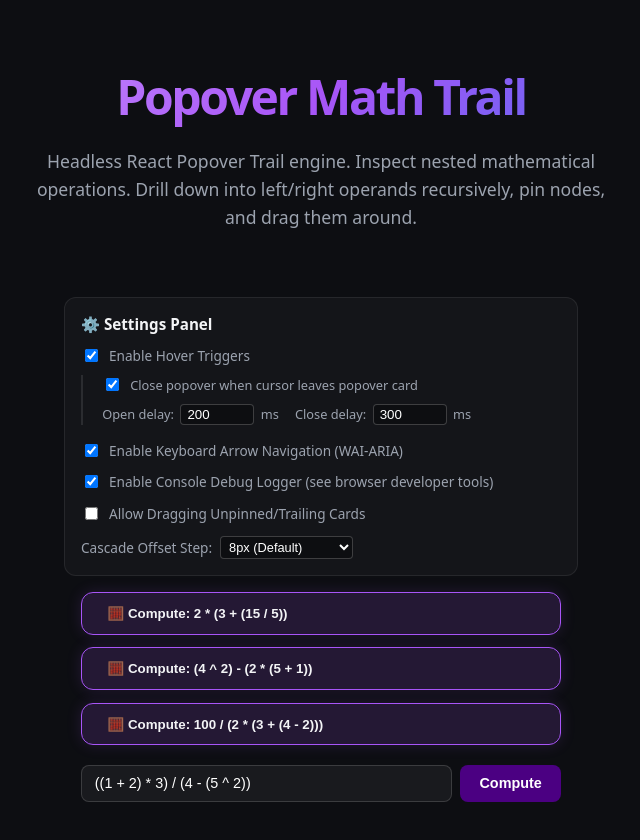
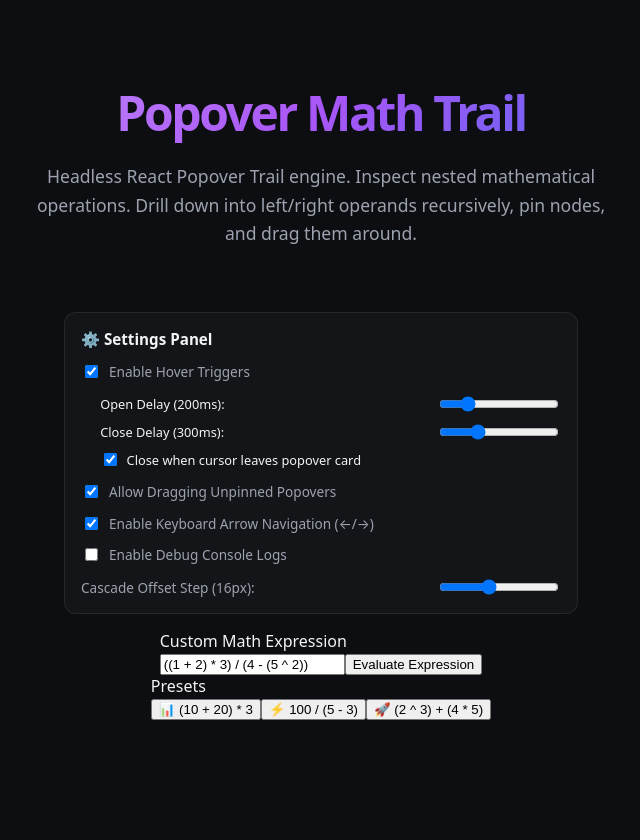
Before and after one commit to HerAnsu/popover-trail, a React (Vite) app: page / in a window 1280 px wide. Both pictures are taken after a click on the label "Enable Hover Triggers". Shown: the top 840 px of the page, without its empty margins (319-959 px from the left). After the commit the page ends 800 px from the top, so only its background shows below. Built offline with nearby package versions, Linux system fonts and the light colour scheme.

Commit message:
refactor: adapt App.tsx demo application to leverage isResolvedEntry, usePopoverHydration, and strict type safety

```diff
--- a/src/App.tsx
+++ b/src/App.tsx
@@ -6,7 +6,8 @@ import {
   usePopoverTrail,
   usePopoverFloating,
   usePopoverActions,
-  PopoverPortal,
+  isResolvedEntry,
+  usePopoverHydration,
   usePopoverNestedTrigger,
   PopoverCardContext,
   type PopoverResolver,
@@ -178,6 +179,7 @@ const PopoverCard = memo(
     hoverCloseOnMouseLeave,
   }: PopoverCardProps) => {
     const [branchInput, setBranchInput] = useState('');
+    const { isLoading, error, reload } = usePopoverHydration<MathData>(entry.key);
 
     const {
       ref,
@@ -217,6 +219,7 @@ const PopoverCard = memo(
 
     return (
       <div
+        id={`popover-card-${entry.key}`}
         ref={ref}
         style={{
           ...style,
@@ -225,6 +228,7 @@ const PopoverCard = memo(
             : {}),
         }}
         role="dialog"
+        aria-modal={!isPinned}
         aria-labelledby={`title-${entry.key}`}
         aria-describedby={entry.ariaDescribedby ? `desc-${entry.key}` : undefined}
         className={clsx(
@@ -246,7 +250,7 @@ const PopoverCard = memo(
             ) : null}
             <div className="popover-header" {...dragHandleProps}>
               <span id={`title-${entry.key}`} className="popover-title">
-                {entry.isLoading ? 'Evaluating...' : entry.data?.title}
+                {isLoading ? 'Evaluating...' : entry.data?.title}
               </span>
               <div className="popover-actions">
                 <button
@@ -271,12 +275,12 @@ const PopoverCard = memo(
             </div>
 
             <div className="popover-body">
-              {entry.isLoading ? (
+              {isLoading ? (
                 <div className="spinner-container">
                   <div className="spinner" />
                   <span>Parsing expression...</span>
                 </div>
-              ) : entry.error ? (
+              ) : error ? (
                 <div
                   style={{
                     color: '#ef4444',
@@ -285,12 +289,12 @@ const PopoverCard = memo(
                     gap: '0.5rem',
                   }}>
                   <div>
-                    <strong>Error:</strong> {entry.error.message}
+                    <strong>Error:</strong> {error.message}
                   </div>
                   <button
                     type="button"
                     className="btn-retry"
-                    onClick={() => actions.retryPopover(entry.key)}
+                    onClick={reload}
                     style={{
                       alignSelf: 'flex-start',
                       padding: '0.2rem 0.6rem',
@@ -304,17 +308,17 @@ const PopoverCard = memo(
                     Retry
                   </button>
                 </div>
-              ) : (
+              ) : isResolvedEntry(entry) ? (
                 <div>
                   <div className="math-expression-display" style={{ marginBottom: '0.8rem' }}>
                     <span className="math-label">Expression:</span>
-                    <code className="math-code">{entry.data?.expression}</code>
+                    <code className="math-code">{entry.data.expression}</code>
                     <div className="math-result" style={{ marginTop: '0.4rem', fontWeight: 700 }}>
-                      Result = <span className="math-value">{entry.data?.value}</span>
+                      Result = <span className="math-value">{entry.data.value}</span>
                     </div>
                   </div>
 
-                  {entry.data?.operator ? (
+                  {entry.data.operator ? (
                     <div
                       className="popover-links"
                       style={{ display: 'flex', flexDirection: 'column', gap: '0.4rem' }}>
@@ -426,7 +430,7 @@ const PopoverCard = memo(
                     </div>
                   </div>
                 </div>
-              )}
+              ) : null}
             </div>
           </PopoverCardContext.Provider>
         </FocusLock>
@@ -490,10 +494,7 @@ function MainContent({
     if (!customRoot.trim()) return;
     void openRootWithResolver(
       customRoot.trim(),
-      {
-        currentTarget: e.currentTarget,
-        stopPropagation: () => {},
-      },
+      e,
       {
         hover: hoverConfig,
         allowDragWhenUnpinned,
@@ -548,88 +549,67 @@ function MainContent({
           />
           Enable Hover Triggers
         </label>
-
-        {hoverEnabled ? (
+        {hoverEnabled && (
           <div
             style={{
+              paddingLeft: '1.2rem',
               display: 'flex',
               flexDirection: 'column',
-              gap: '0.6rem',
-              paddingLeft: '1.2rem',
-              borderLeft: '2px solid rgba(255, 255, 255, 0.1)',
-              marginTop: '-0.2rem',
-              marginBottom: '0.2rem',
-              pointerEvents: 'auto',
+              gap: '0.5rem',
+              fontSize: '0.8rem',
             }}>
+            <label style={{ display: 'flex', justifyContent: 'space-between', alignItems: 'center' }}>
+              <span>Open Delay ({hoverOpenDelay}ms):</span>
+              <input
+                type="range"
+                min="0"
+                max="1000"
+                step="50"
+                value={hoverOpenDelay}
+                onChange={(e) => setHoverOpenDelay(Number(e.target.value))}
+                style={{ width: '120px' }}
+              />
+            </label>
+            <label style={{ display: 'flex', justifyContent: 'space-between', alignItems: 'center' }}>
+              <span>Close Delay ({hoverCloseDelay}ms):</span>
+              <input
+                type="range"
+                min="0"
+                max="1000"
+                step="50"
+                value={hoverCloseDelay}
+                onChange={(e) => setHoverCloseDelay(Number(e.target.value))}
+                style={{ width: '120px' }}
+              />
+            </label>
+            <label style={{ display: 'flex', alignItems: 'center', gap: '0.4rem', cursor: 'pointer' }}>
+              <input
+                type="checkbox"
+                checked={hoverCloseOnMouseLeave}
+                onChange={(e) => setHoverCloseOnMouseLeave(e.target.checked)}
+              />
+              Close when cursor leaves popover card
+            </label>
+          </div>
+        )}
+
         <label
           style={{
             display: 'flex',
             alignItems: 'center',
             gap: '0.5rem',
             cursor: 'pointer',
-                fontSize: '0.8rem',
+            fontSize: '0.85rem',
             color: 'var(--text-secondary)',
           }}>
           <input
             type="checkbox"
-                checked={hoverCloseOnMouseLeave}
-                onChange={(e) => setHoverCloseOnMouseLeave(e.target.checked)}
+            checked={allowDragWhenUnpinned}
+            onChange={(e) => setAllowDragWhenUnpinned(e.target.checked)}
           />
-              Close popover when cursor leaves popover card
+          Allow Dragging Unpinned Popovers
         </label>
-            <div
-              style={{
-                display: 'flex',
-                alignItems: 'center',
-                gap: '1rem',
-                fontSize: '0.8rem',
-                color: 'var(--text-secondary)',
-              }}>
-              <label style={{ display: 'flex', alignItems: 'center', gap: '0.4rem' }}>
-                Open delay:
-                <input
-                  type="number"
-                  min={0}
-                  max={2000}
-                  step={50}
-                  value={hoverOpenDelay}
-                  onChange={(e) => setHoverOpenDelay(Math.max(0, Number(e.target.value)))}
-                  style={{
-                    background: 'rgba(0, 0, 0, 0.3)',
-                    border: '1px solid rgba(255, 255, 255, 0.2)',
-                    borderRadius: '4px',
-                    color: '#fff',
-                    padding: '2px 6px',
-                    width: '60px',
-                    pointerEvents: 'auto',
-                  }}
-                />
-                ms
-              </label>
-              <label style={{ display: 'flex', alignItems: 'center', gap: '0.4rem' }}>
-                Close delay:
-                <input
-                  type="number"
-                  min={0}
-                  max={2000}
-                  step={50}
-                  value={hoverCloseDelay}
-                  onChange={(e) => setHoverCloseDelay(Math.max(0, Number(e.target.value)))}
-                  style={{
-                    background: 'rgba(0, 0, 0, 0.3)',
-                    border: '1px solid rgba(255, 255, 255, 0.2)',
-                    borderRadius: '4px',
-                    color: '#fff',
-                    padding: '2px 6px',
-                    width: '60px',
-                    pointerEvents: 'auto',
-                  }}
-                />
-                ms
-              </label>
-            </div>
-          </div>
-        ) : null}
+
         <label
           style={{
             display: 'flex',
@@ -644,8 +624,9 @@ function MainContent({
             checked={arrowNavEnabled}
             onChange={(e) => setArrowNavEnabled(e.target.checked)}
           />
-          Enable Keyboard Arrow Navigation (WAI-ARIA)
+          Enable Keyboard Arrow Navigation (←/→)
         </label>
+
         <label
           style={{
             display: 'flex',
@@ -660,190 +641,104 @@ function MainContent({
             checked={debugEnabled}
             onChange={(e) => setDebugEnabled(e.target.checked)}
           />
-          Enable Console Debug Logger (see browser developer tools)
+          Enable Debug Console Logs
         </label>
+
         <label
           style={{
             display: 'flex',
+            justifyContent: 'space-between',
             alignItems: 'center',
-            gap: '0.5rem',
-            cursor: 'pointer',
             fontSize: '0.85rem',
             color: 'var(--text-secondary)',
           }}>
+          <span>Cascade Offset Step ({cascadeOffsetStep}px):</span>
           <input
-            type="checkbox"
-            checked={allowDragWhenUnpinned}
-            onChange={(e) => setAllowDragWhenUnpinned(e.target.checked)}
-          />
-          Allow Dragging Unpinned/Trailing Cards
-        </label>
-        <label
-          style={{
-            display: 'flex',
-            alignItems: 'center',
-            gap: '0.5rem',
-            cursor: 'pointer',
-            fontSize: '0.85rem',
-            color: 'var(--text-secondary)',
-          }}>
-          Cascade Offset Step:
-          <select
+            type="range"
+            min="0"
+            max="40"
+            step="4"
             value={cascadeOffsetStep}
             onChange={(e) => setCascadeOffsetStep(Number(e.target.value))}
-            style={{
-              background: 'rgba(0, 0, 0, 0.3)',
-              border: '1px solid rgba(255, 255, 255, 0.2)',
-              borderRadius: '4px',
-              color: '#fff',
-              fontSize: '0.8rem',
-              padding: '2px 4px',
-              pointerEvents: 'auto',
-            }}>
-            <option value={0}>0px (Stacked)</option>
-            <option value={8}>8px (Default)</option>
-            <option value={15}>15px (Wide)</option>
-            <option value={30}>30px (Extra Wide)</option>
-          </select>
+            style={{ width: '120px' }}
+          />
         </label>
       </div>
 
-      <div
-        className="trigger-zone"
-        style={{
-          display: 'flex',
-          flexDirection: 'column',
-          gap: '0.8rem',
-          width: '100%',
-          maxWidth: '480px',
-        }}>
+      <div className="custom-input-card">
+        <div className="card-label">Custom Math Expression</div>
+        <div className="input-group">
+          <input
+            type="text"
+            className="expression-input"
+            value={customRoot}
+            onChange={(e) => setCustomRoot(e.target.value)}
+            placeholder="Type expression e.g. (1 + 2) * 3"
+          />
+          <button type="button" className="btn-primary" onClick={handleOpenCustomRoot}>
+            Evaluate Expression
+          </button>
+        </div>
+      </div>
+
+      <div className="preset-triggers">
+        <div className="card-label">Presets</div>
+        <div className="trigger-buttons">
           <PopoverTrigger
-          popoverKey="2 * (3 + (15 / 5))"
-          placement="auto"
-          activeClassName="active"
+            popoverKey="(10 + 20) * 3"
+            placement="bottom"
             options={{
+              cascadeOffsetStep,
               hover: hoverConfig,
               allowDragWhenUnpinned,
-            ariaDescribedby: 'Mathematical evaluation details for 2 * (3 + (15 / 5))',
+              ariaDescribedby: 'Evaluation details for preset: (10 + 20) * 3',
             }}>
-          <button type="button" className="btn-trigger" style={{ textAlign: 'left' }}>
-            🧮 Compute: 2 * (3 + (15 / 5))
+            <button type="button" className="btn-preset">
+              📊 (10 + 20) * 3
             </button>
           </PopoverTrigger>
 
           <PopoverTrigger
-          popoverKey="(4 ^ 2) - (2 * (5 + 1))"
-          placement="auto"
-          activeClassName="active"
+            popoverKey="100 / (5 - 3)"
+            placement="bottom"
             options={{
+              cascadeOffsetStep,
               hover: hoverConfig,
               allowDragWhenUnpinned,
-            ariaDescribedby: 'Mathematical evaluation details for (4 ^ 2) - (2 * (5 + 1))',
+              ariaDescribedby: 'Evaluation details for preset: 100 / (5 - 3)',
             }}>
-          <button type="button" className="btn-trigger" style={{ textAlign: 'left' }}>
-            🧮 Compute: (4 ^ 2) - (2 * (5 + 1))
+            <button type="button" className="btn-preset">
+              ⚡ 100 / (5 - 3)
             </button>
           </PopoverTrigger>
 
           <PopoverTrigger
-          popoverKey="100 / (2 * (3 + (4 - 2)))"
-          placement="auto"
-          activeClassName="active"
+            popoverKey="(2 ^ 3) + (4 * 5)"
+            placement="bottom"
             options={{
+              cascadeOffsetStep,
               hover: hoverConfig,
               allowDragWhenUnpinned,
-            ariaDescribedby: 'Mathematical evaluation details for 100 / (2 * (3 + (4 - 2)))',
+              ariaDescribedby: 'Evaluation details for preset: (2 ^ 3) + (4 * 5)',
             }}>
-          <button type="button" className="btn-trigger" style={{ textAlign: 'left' }}>
-            🧮 Compute: 100 / (2 * (3 + (4 - 2)))
+            <button type="button" className="btn-preset">
+              🚀 (2 ^ 3) + (4 * 5)
             </button>
           </PopoverTrigger>
-
-        <div
-          className="custom-root-zone"
-          style={{
-            display: 'flex',
-            gap: '0.5rem',
-            width: '100%',
-            marginTop: '0.4rem',
-          }}>
-          <input
-            type="text"
-            value={customRoot}
-            onChange={(e) => setCustomRoot(e.target.value)}
-            placeholder="Type custom math formula..."
-            style={{
-              flex: 1,
-              background: 'rgba(255, 255, 255, 0.05)',
-              border: '1px solid rgba(255, 255, 255, 0.15)',
-              borderRadius: '8px',
-              color: '#fff',
-              padding: '0.6rem 0.8rem',
-              fontSize: '0.9rem',
-            }}
-          />
-          <button
-            type="button"
-            onClick={handleOpenCustomRoot}
-            disabled={!customRoot.trim()}
-            style={{
-              background: 'indigo',
-              border: 'none',
-              borderRadius: '8px',
-              color: '#fff',
-              padding: '0.6rem 1.2rem',
-              fontSize: '0.9rem',
-              cursor: customRoot.trim() ? 'pointer' : 'not-allowed',
-              fontWeight: 600,
-            }}>
-            Compute
-          </button>
         </div>
       </div>
 
-      {totalActive > 0 ? (
-        <button
-          type="button"
-          onClick={clear}
-          style={{
-            background: 'rgba(239, 68, 68, 0.1)',
-            border: '1px solid rgba(239, 68, 68, 0.3)',
-            color: '#ef4444',
-            padding: '0.6rem 1.2rem',
-            borderRadius: '8px',
-            cursor: 'pointer',
-            fontWeight: 600,
-            transition: 'all 0.2s',
-            marginTop: '1rem',
-          }}
-          onMouseEnter={(e) => {
-            e.currentTarget.style.background = '#ef4444';
-            e.currentTarget.style.color = '#fff';
-          }}
-          onMouseLeave={(e) => {
-            e.currentTarget.style.background = 'rgba(239, 68, 68, 0.1)';
-            e.currentTarget.style.color = '#ef4444';
-          }}>
-          Reset All Popovers
+      {totalActive > 0 && (
+        <div className="global-controls">
+          <div className="active-count">
+            Active popovers: <strong>{totalActive}</strong> (Trail: {trail.length}, Pinned:{' '}
+            {floating.length})
+          </div>
+          <button type="button" className="btn-clear" onClick={() => clear()}>
+            Clear All Popovers
           </button>
-      ) : null}
-
-      <PopoverPortal>
-        <PopoverCanvas<MathData> restrictToWindow>
-          {({ entry, index, isPinned }) => (
-            <PopoverCard
-              entry={entry}
-              index={index}
-              isPinned={isPinned}
-              hoverEnabled={hoverEnabled}
-              allowDragWhenUnpinned={allowDragWhenUnpinned}
-              hoverOpenDelay={hoverOpenDelay}
-              hoverCloseDelay={hoverCloseDelay}
-              hoverCloseOnMouseLeave={hoverCloseOnMouseLeave}
-            />
+        </div>
       )}
-        </PopoverCanvas>
-      </PopoverPortal>
     </div>
   );
 }
@@ -851,9 +746,9 @@ function MainContent({
 export default function App() {
   const [hoverEnabled, setHoverEnabled] = useState(false);
   const [arrowNavEnabled, setArrowNavEnabled] = useState(true);
-  const [debugEnabled, setDebugEnabled] = useState(true);
-  const [allowDragWhenUnpinned, setAllowDragWhenUnpinned] = useState(false);
-  const [cascadeOffsetStep, setCascadeOffsetStep] = useState(8);
+  const [debugEnabled, setDebugEnabled] = useState(false);
+  const [allowDragWhenUnpinned, setAllowDragWhenUnpinned] = useState(true);
+  const [cascadeOffsetStep, setCascadeOffsetStep] = useState(16);
   const [hoverOpenDelay, setHoverOpenDelay] = useState(200);
   const [hoverCloseDelay, setHoverCloseDelay] = useState(300);
   const [hoverCloseOnMouseLeave, setHoverCloseOnMouseLeave] = useState(true);
@@ -861,12 +756,12 @@ export default function App() {
   return (
     <PopoverProvider
       resolveData={mathResolver}
-      initialContext="math-client"
-      clickOutside={{ enabled: true, ignoreClass: 'btn-trigger' }}
+      clickOutside={{ enabled: true }}
+      enableKeyboardClose
+      closePinnedDescendants
       enableArrowNavigation={arrowNavEnabled}
       debug={debugEnabled}
-      cascadeOffsetStep={cascadeOffsetStep}
-      exitTransitionDuration={300}>
+      cascadeOffsetStep={cascadeOffsetStep}>
       <MainContent
         hoverEnabled={hoverEnabled}
         setHoverEnabled={setHoverEnabled}
@@ -885,6 +780,21 @@ export default function App() {
         hoverCloseOnMouseLeave={hoverCloseOnMouseLeave}
         setHoverCloseOnMouseLeave={setHoverCloseOnMouseLeave}
       />
+      <PopoverCanvas<MathData>>
+        {({ entry, index, isPinned }) => (
+          <PopoverCard
+            key={entry.key}
+            entry={entry}
+            index={index}
+            isPinned={isPinned}
+            hoverEnabled={hoverEnabled}
+            allowDragWhenUnpinned={allowDragWhenUnpinned}
+            hoverOpenDelay={hoverOpenDelay}
+            hoverCloseDelay={hoverCloseDelay}
+            hoverCloseOnMouseLeave={hoverCloseOnMouseLeave}
+          />
+        )}
+      </PopoverCanvas>
     </PopoverProvider>
   );
 }
```
Also changed, not shown: src/lib/popover/context.tsx (+6 -4 lines), src/lib/popover/utils/storeHelpers.ts (+17 -8 lines), 1 other file (tests, documents, lock files or other folders). Lines whose indentation alone changed are shown as unchanged.
